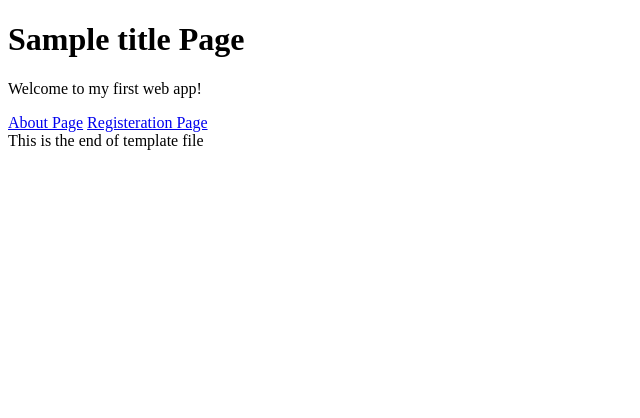
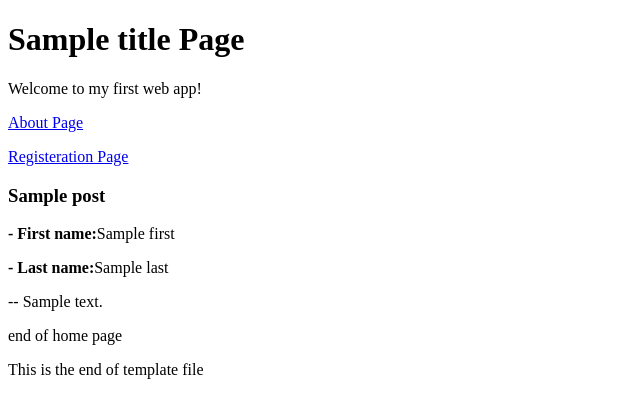
Before and after one commit to elsahib20/flask-blog, a Python web app: template application/templates/home.html in a window 1280 px wide. Shown: the top 418 px of the page, without its empty margins (0-640 px from the left). Run offline with Jinja, Linux system fonts and the light colour scheme; the template is opened without the code that fills it: most values are stand-ins (such as "Sample title", 1, 10 or a date in 2020).

Commit message:
Data manipulation

```diff
--- a/application/templates/home.html
+++ b/application/templates/home.html
@@ -1,6 +1,15 @@
 {% extends "layout.html" %}
 {% block body_content %}
 <p>Welcome to my first web app!</p>
-<a href="/about">About Page</a>
-<a href="/register">Registeration Page</a>
+<p><a href="{{ url_for('about') }}">About Page</a></p>
+<p><a href="{{ url_for('register') }}">Registeration Page</a></p>
+{% for post in blogData %}
+        <div>
+            <h3>{{ post.title }}</h3>
+            <p><b> - First name:</b>{{ post.name.first }}</p>
+            <p><b> - Last name:</b>{{ post.name.last }}</p>
+            <p> -- {{ post.content }}</p>
+        </div>
+    {% endfor %}
+<p>end of home page</p>
 {% endblock body_content %}
```
Also changed, not shown: application/routes.py (+14 -1 lines).
